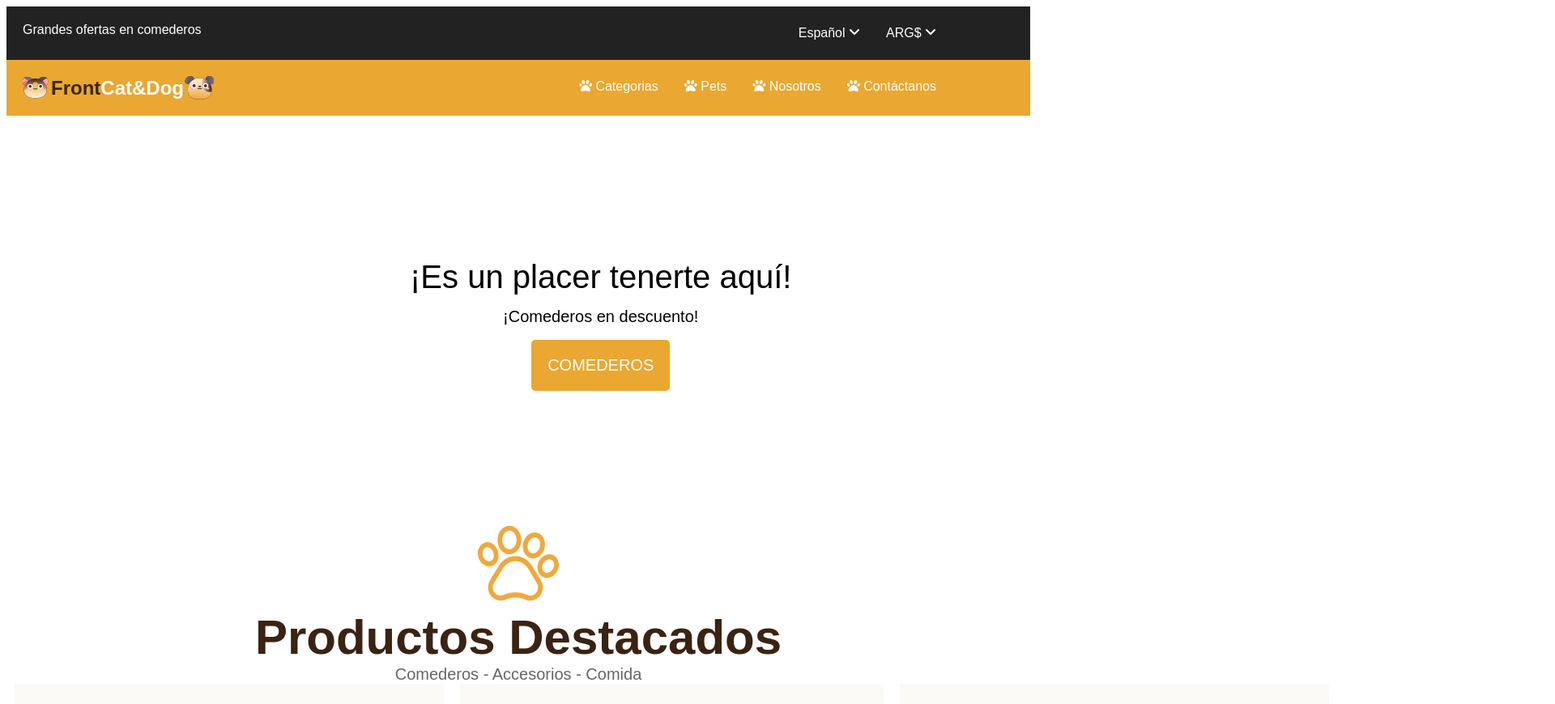
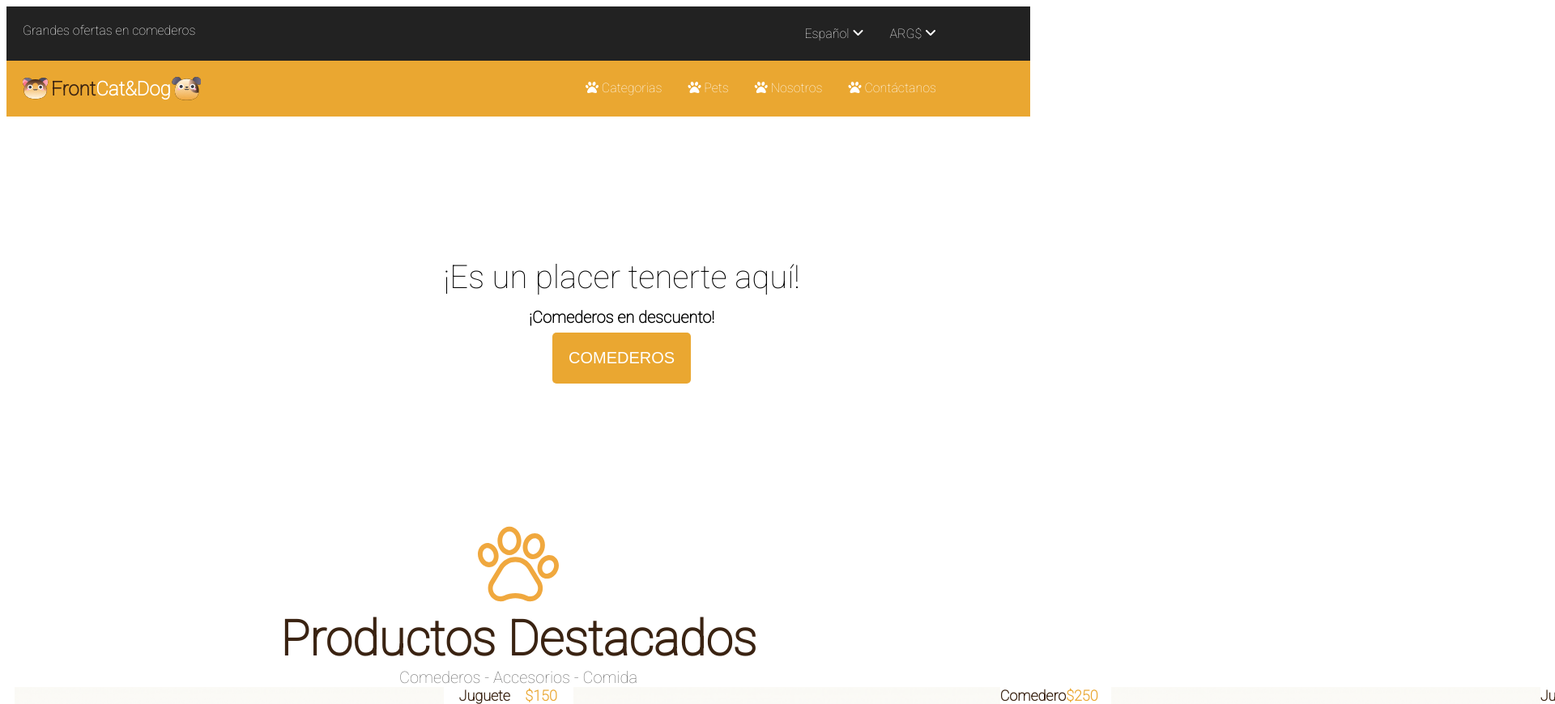
Before and after one commit to gloufac/petshop, a plain HTML site: page index.html in a window 1280 px wide. Shown: the top 870 px of the page at 81% size, 1920 px wide, since content can reach past the window. Drawn offline with Linux system fonts and the light colour scheme.

Commit message:
Trabajo en equipo Mesa 10 Sala 23 Clase 2023-05-26

```diff
--- a/css/styles.css
+++ b/css/styles.css
@@ -1,5 +1,5 @@
 body {
-    font-family: Arial, Helvetica, sans-serif;
+    font-family: 'Roboto', 'Open Sans', sans-serif;
 }
 
 /*MENU NAVS*/
@@ -15,7 +15,9 @@ body {
 
 .menu-sas {
     background-color: #eaa731;
-    display: flow-root;
+    display: flex;
+    justify-content: space-between;
+    width: 100%;
 }
 
 .menu-left {
@@ -87,6 +89,10 @@ body {
         color: #eaa731;
     }
 
+div {
+    display: flex;
+}
+
 #banner {
     display: flow-root;
 }
@@ -116,24 +122,34 @@ body {
                 background-color: white;
                 color: black;
                 border-radius: 5px;
+                justify-content: center;
+                align-items: center;
             }
             #banner .main-image .div-right .div1 span {
                 font-size: 40px;
+                justify-content: center;
+                align-items: center;
             }
             #banner .main-image .div-right .div2 {
                 width: 80%;
                 height: 40px;
                 margin: 0;
                 padding: 0;
+                justify-content: center;
+                align-items: center;
+                padding-bottom: 10px;
             }
             #banner .main-image .div-right .div2 span {
                 font-size: 20px;
+                font-weight: 700;
             }
             #banner .main-image .div-right .div3 {
                 width: 80%;
                 height: 40px;
                 margin: 0;
                 padding: 0;
+                justify-content: center;
+                align-items: center;
             }
             #banner .main-image .div-right .div3 button {
                 background-color: #EAA731;
--- a/index.html
+++ b/index.html
@@ -5,6 +5,9 @@
     <title>Petshop</title>
     <link rel="stylesheet" href="https://use.fontawesome.com/releases/v6.4.0/css/all.css">
     <link rel="stylesheet" href="css/styles.css">
+    <link rel="preconnect" href="https://fonts.googleapis.com">
+    <link rel="preconnect" href="https://fonts.gstatic.com" crossorigin>
+    <link href="https://fonts.googleapis.com/css2?family=Open+Sans:wght@300&family=Roboto:wght@100&display=swap" rel="stylesheet">
 </head>
 <body>
     <header>
@@ -60,6 +63,7 @@
             </div>
         </section>
         <section id="productos" style="text-align: center;">
+
             <div style="display: block;">
                 <img src="img/pawprint.svg" alt="" style="width: 100px;">
             </div>
@@ -69,7 +73,7 @@
             <div style="display: block; color: #666666; font-size: 20px;">
                 <label>Comederos - Accesorios - Comida</label>
             </div>
-            <div style="display: inline-flex;" class="list-products">
+            <div class="list-products">
                 <div>
                     <img src="img/juguete-churrasquito.png" alt="">
                     <label class="description">Juguete Churrasquito</label>
@@ -136,6 +140,7 @@
             </div>
         </div>
         <p class="footer-3">Todos los derechos reservados Front End</p>
+        <i class="fa fa-home"></i>
     </footer>
 </body>
 </html>
```
